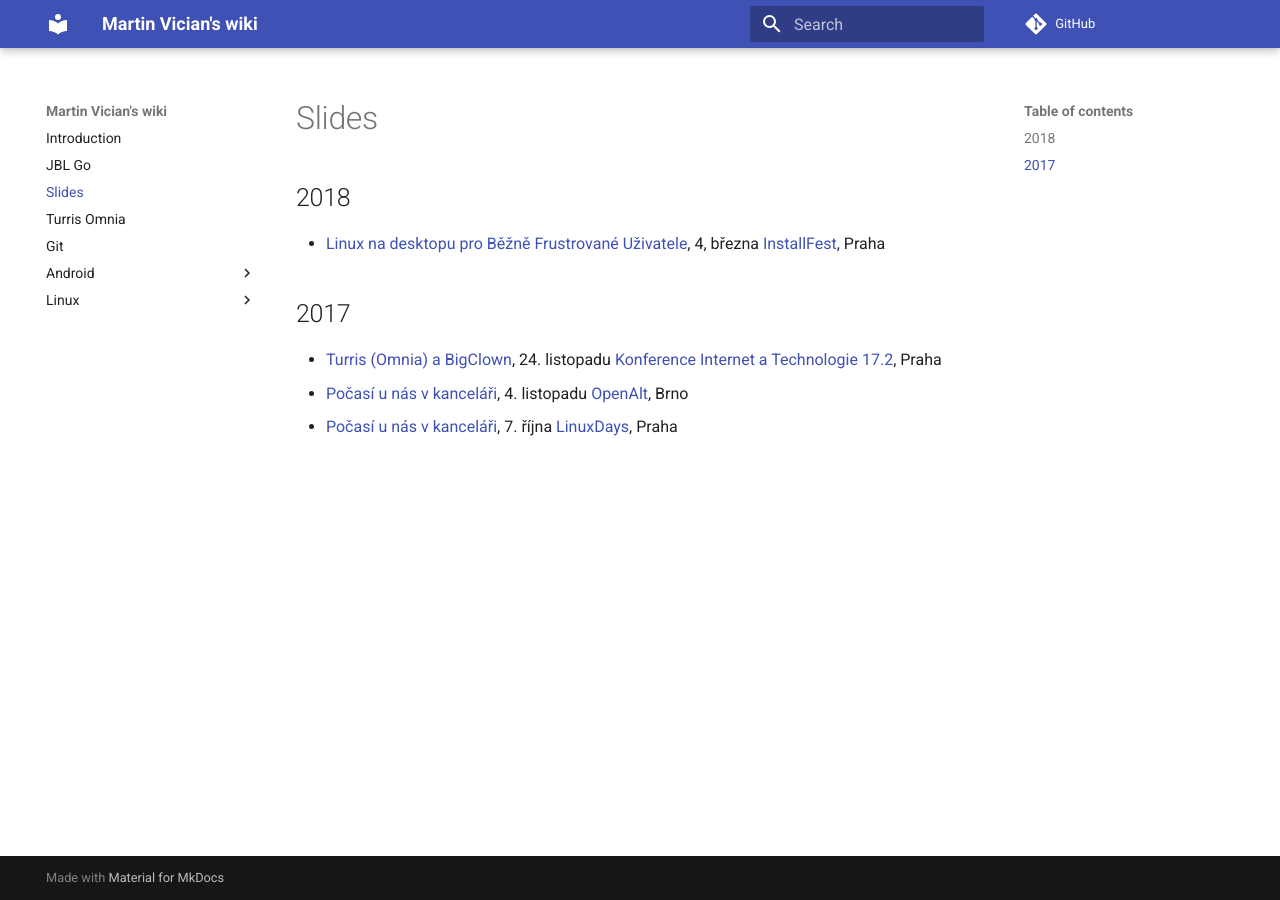
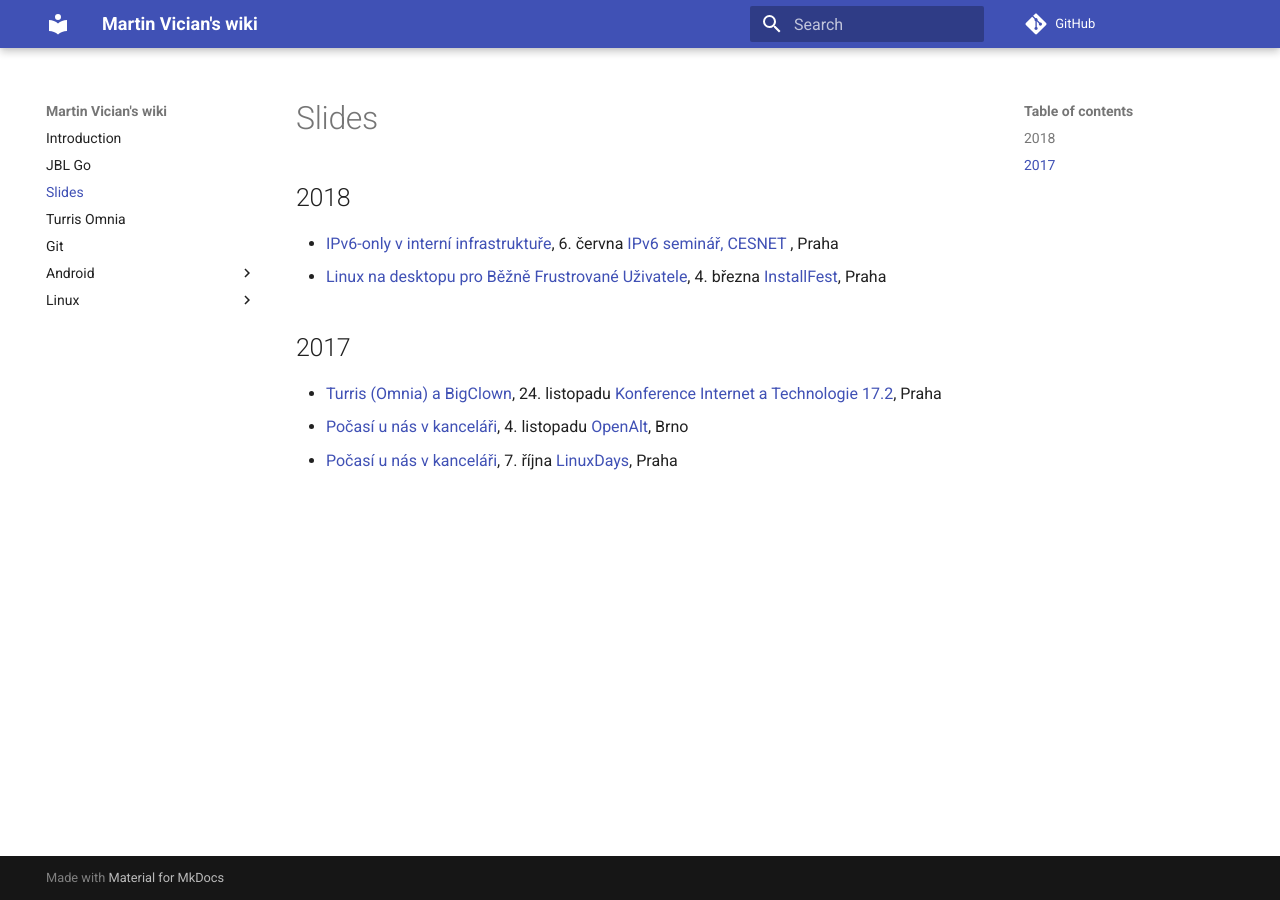
Before and after one commit to vician/wiki, an MkDocs documentation site: the page built from docs/Slides.md, in a window 1280 px wide. Built offline with MkDocs 1.6.1 and Material for MkDocs 9.7.7, drawn with Linux system fonts in a browser that asks for light colours; comment, search, counter and statistics services are not loaded.

Commit message:
added cesnet ipv6

```diff
--- a/docs/Slides.md
+++ b/docs/Slides.md
@@ -2,7 +2,8 @@
 
 ## 2018
 
-- [Linux na desktopu pro Běžně Frustrované Uživatele](Slides/2018-installfest-linuxBFU.small.pdf), 4, března [InstallFest](https://installfest.cz/if18/), Praha
+- [IPv6-only v interní infrastruktuře](2018-cesnet-ipv6-only.small.pdf), 6. června [IPv6 seminář, CESNET](https://www.cesnet.cz/akce/ipv6-2018/) , Praha
+- [Linux na desktopu pro Běžně Frustrované Uživatele](Slides/2018-installfest-linuxBFU.small.pdf), 4. března [InstallFest](https://installfest.cz/if18/), Praha
 
 ## 2017
 
```
Also changed, not shown: 1 other file.
